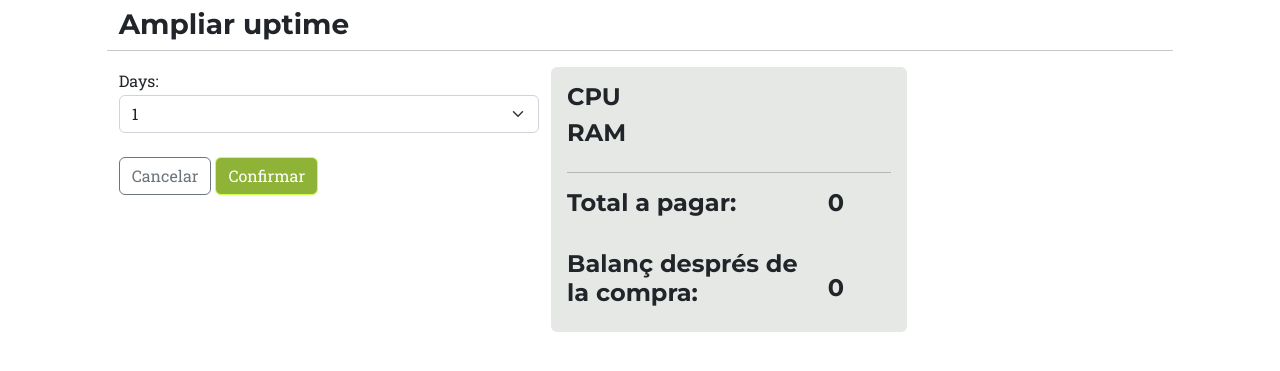
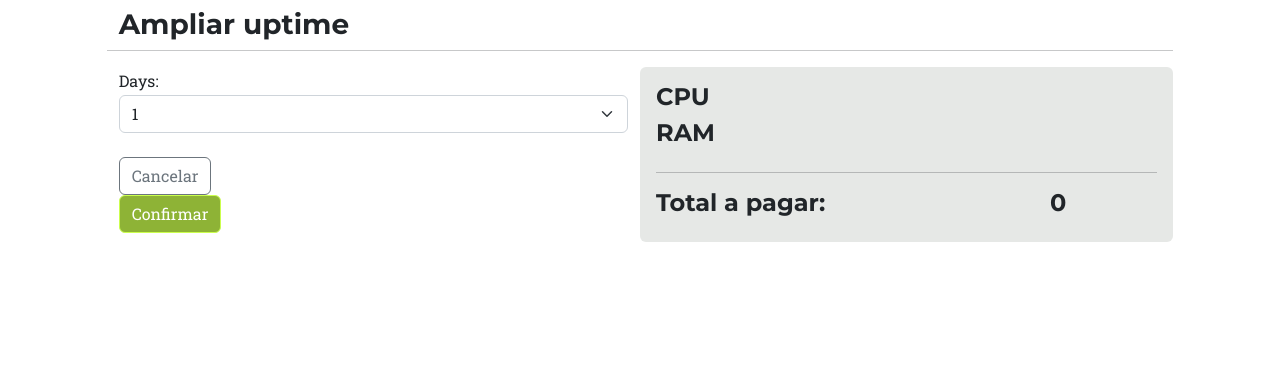
Before and after one commit to AleixEsteveGisbert/web, a Django app: template Web_App/templates/controlPanel/server-add-days.html in a window 1280 px wide. Shown: the part 65-436 px from the top of the page. Run offline with Django 4.2, Linux system fonts and the light colour scheme; the template is opened without the code that fills it: values that come from a table or form of the project are taken from there, others are empty; data comes from the database, SQL or seed files in the repository; both versions use the stored data as it was after the commit; some libraries are stand-ins or nearby versions.

Commit message:
Add days funciona i fix de crear server

```diff
--- a/Web_App/templates/controlPanel/server-add-days.html
+++ b/Web_App/templates/controlPanel/server-add-days.html
@@ -7,18 +7,17 @@
             <hr>
         </div>
         <div class="row">
-            <div class="col-5">
-                <form method="post" class="row">
+            <div class="col-6">
+                <form name="server_add_days" method="post" class="row">
                     {% csrf_token %}
                     {{ form.as_p }}
                     <div class="mt-2">
                         <a role="button" href="{% url 'server-edit' server.id %}" class="btn btn-outline-secondary">Cancelar</a>
-                        <button class="btn btn-primary" type="submit">Confirmar</button>
                     </div>
-
                 </form>
+                <button class="btn btn-primary" onclick="paymentAD()">Confirmar</button>
             </div>
-            <div class="col-4 bg-light rounded p-3">
+            <div class="col-6 bg-light rounded p-3">
                 <div class="row">
                     <div class="col">
                         <h4>CPU</h4>
@@ -44,16 +43,9 @@
                         <h4 id="id_total">0</h4>
                     </div>
                 </div>
-                <br>
-                <div class="row">
-                    <div class="col">
-                        <h4>Balanç després de la compra:</h4>
-                    </div>
-                    <div class="col-3">
-                        <br>
-                        <h4 id="id_post_balance">0</h4>
-                    </div>
-                </div>
+            </div>
+            <div id="missatge" class="col-12 bg-light rounded mt-5" style="display: none">
+                <p class="text-center text-red">Aquest procés pot trigar uns quants minuts. Un moment ...</p>
             </div>
         </div>
     </div>
```
Also changed, not shown: Web_App/static/js/hostcoin.js (+51 -17 lines), db.sqlite3.
